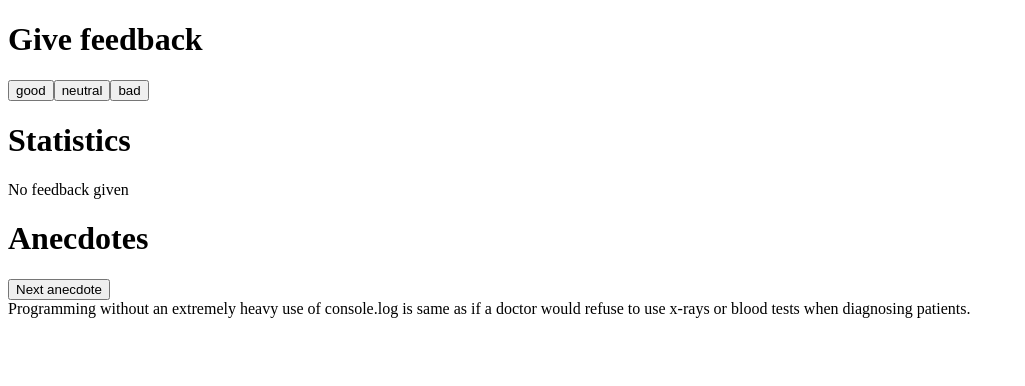
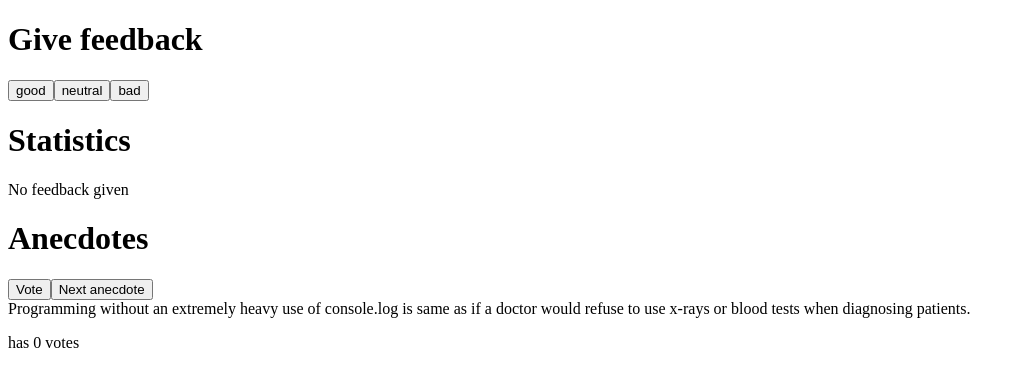
Before and after one commit to rogmed/helsinki-fullstack, a React (Vite) app in the folder part1/unicafe/: page / in a window 1280 px wide. Shown: the top 386 px of the page, without its empty margins (0-1025 px from the left). Built offline with nearby package versions, Linux system fonts and the light colour scheme.

Commit message:
Exercise 1.13

```diff
--- a/part1/unicafe/src/App.jsx
+++ b/part1/unicafe/src/App.jsx
@@ -51,13 +51,21 @@ const App = () => {
     'The only way to go fast, is to go well.'
   ]
 
+  const [anecdoteVotes, setAnecdoteVotes] =
+    useState(Array(anecdotes.length).fill(0));
+
   const [selected, setSelected] = useState(
-    Math.floor(Math.random()*anecdotes.length));
+    Math.floor(Math.random() * anecdotes.length));
 
   const selectRandom = () => {
-    const random = Math.floor(Math.random()*anecdotes.length);
+    const random = Math.floor(Math.random() * anecdotes.length);
     setSelected(random);
-    console.log(random, anecdotes[random]);
+  }
+
+  const vote = (position) => {
+    const copy = { ...anecdoteVotes };
+    copy[position] += 1;
+    setAnecdoteVotes(copy);
   }
 
   return (
@@ -69,8 +77,10 @@ const App = () => {
       <h1>Statistics</h1>
       <Statistics feedback={feedback} />
       <h1>Anecdotes</h1>
-      <Button onClick={selectRandom} text="Next anecdote" /><br/>
-      {anecdotes[selected]}
+      <Button onClick={() => vote(selected)} text="Vote" />
+      <Button onClick={selectRandom} text="Next anecdote" /><br />
+      {anecdotes[selected]}<br />
+      <p>has {anecdoteVotes[selected]} votes</p>
     </div>
   )
 }
```
